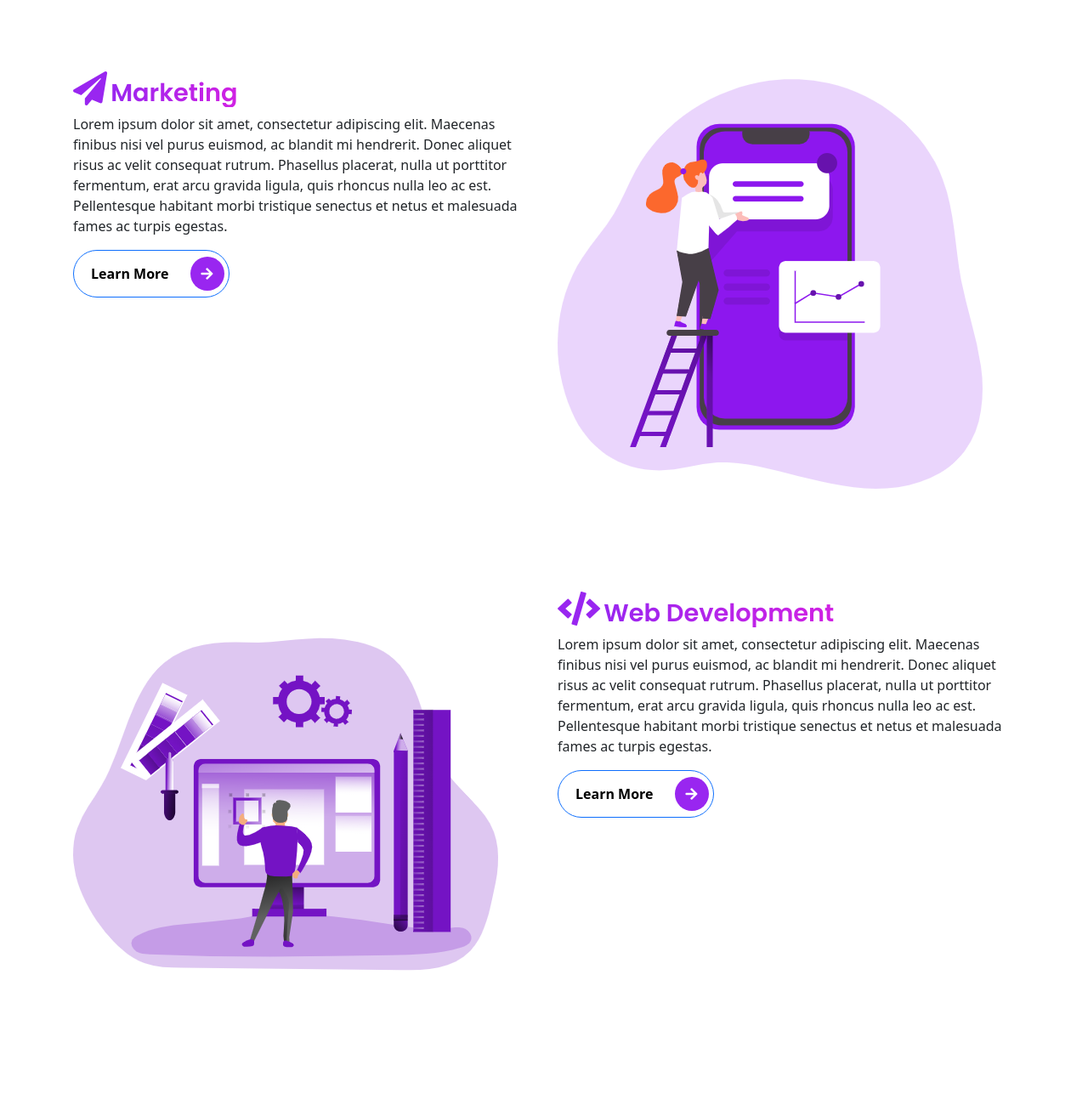
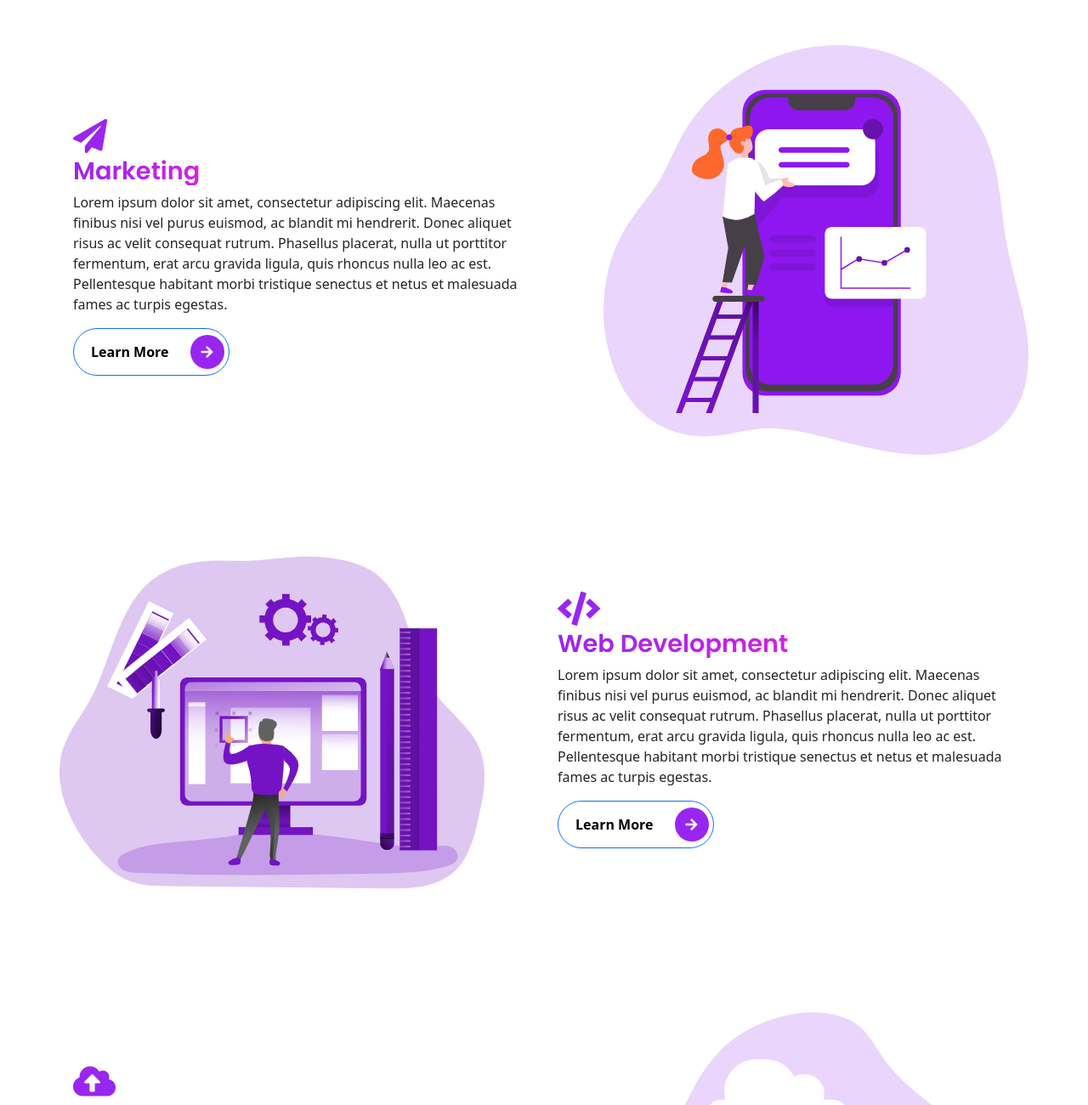
Before and after one commit to mriccelli75/bootstrap_5_practice, a website: page index.html in a window 1280 px wide. Shown: the part 1380-2680 px from the top of the page at 85% size. Drawn offline with nearby package versions, Linux system fonts and the light colour scheme.

Commit message:
markup for the services section

```diff
--- a/index.html
+++ b/index.html
@@ -150,7 +150,7 @@
     <div class="row">
       <div class="col-lg-6 col-md-6 col-sm-12 col-xs-12 services mt-4">
         <div class="services_content">
-          <div class="icon fas fa-paper-plane"></div>
+          <div class="icon d-block fas fa-paper-plane"></div>
           <h3 class="display-3--title mt-1">Marketing</h3>
           <p class="ih-lg">
             Lorem ipsum dolor sit amet, consectetur adipiscing elit. Maecenas finibus nisi vel purus euismod, ac blandit mi hendrerit. Donec aliquet risus ac velit consequat rutrum. Phasellus placerat, nulla ut porttitor fermentum, erat arcu gravida ligula, quis rhoncus nulla leo ac est. Pellentesque habitant morbi tristique senectus et netus et malesuada fames ac turpis egestas.
@@ -158,22 +158,22 @@
           <button type="button" class="rounded-pill btn-rounded border-primary">Learn More<span><i class="fas fa-arrow-right"></i></span></button>
         </div>
       </div>
-      <div class="col-lg-6 col-md-6 col-sm-12 col-xs-12 services mt-4">
-        <div class="services_content">
+      <div class="col-lg-6 col-md-6 col-sm-12 col-xs-12 services mt-4 text-end">
+        <div class="services_pic">
           <img src="images/services/service-1.png" alt="marketing" class="img-fluid">
         </div>
       </div>
     </div>
     <!-- /// start the web development content /// -->
     <div class="row">
-      <div class="col-lg-6 col-md-6 col-sm-12 col-xs-12 services mt-4">
-       <div class="services_content">
+      <div class="col-lg-6 col-md-6 col-sm-12 col-xs-12 services mt-4 text-start">
+       <div class="services_pic">
          <img src="images/services/service-2.png" alt="web development" class="img-fluid">
        </div>
       </div>
       <div class="col-lg-6 col-md-6 col-sm-12 col-xs-12 services mt-4">
         <div class="services_content">
-          <div class="icon fas fa-code"></div>
+          <div class="icon d-block fas fa-code"></div>
           <h3 class="display-3--title mt-1">Web Development</h3>
           <p class="ih-lg">
             Lorem ipsum dolor sit amet, consectetur adipiscing elit. Maecenas finibus nisi vel purus euismod, ac blandit mi hendrerit. Donec aliquet risus ac velit consequat rutrum. Phasellus placerat, nulla ut porttitor fermentum, erat arcu gravida ligula, quis rhoncus nulla leo ac est. Pellentesque habitant morbi tristique senectus et netus et malesuada fames ac turpis egestas.
@@ -187,7 +187,7 @@
      <div class="row">
       <div class="col-lg-6 col-md-6 col-sm-12 col-xs-12 services mt-4">
         <div class="services_content">
-          <div class="icon fas fa-cloud-upload-alt"></div>
+          <div class="icon d-block fas fa-cloud-upload-alt"></div>
           <h3 class="display-3--title mt-1">Cloud Hosting</h3>
           <p class="ih-lg">
             Lorem ipsum dolor sit amet, consectetur adipiscing elit. Maecenas finibus nisi vel purus euismod, ac blandit mi hendrerit. Donec aliquet risus ac velit consequat rutrum. Phasellus placerat, nulla ut porttitor fermentum, erat arcu gravida ligula, quis rhoncus nulla leo ac est. Pellentesque habitant morbi tristique senectus et netus et malesuada fames ac turpis egestas.
@@ -195,8 +195,8 @@
           <button type="button" class="rounded-pill btn-rounded border-primary">Learn More<span><i class="fas fa-arrow-right"></i></span></button>
         </div>
       </div>
-      <div class="col-lg-6 col-md-6 col-sm-12 col-xs-12 services mt-4">
-        <div class="services_content">
+      <div class="col-lg-6 col-md-6 col-sm-12 col-xs-12 services mt-4 text-end">
+        <div class="services_pic">
           <img src="images/services/service-3.png" alt="cloud hosting" class="img-fluid">
         </div>
       </div>
--- a/scss/sections/_services.scss
+++ b/scss/sections/_services.scss
@@ -1,14 +1,20 @@
 @use '../custom' as *;
+
+
 .services {
     position: relative;
     padding: 1rem 0;
 
     &_content {
         padding: 1rem;
-        margin-top: 1.5rem;
+        margin-top: 5rem;
     }
     .icon {
         font-size: 2.5rem;
         color: $primary;
     }
+    &_pic {
+        max-width: 100%;
+    }
+
 }
```
Also changed, not shown: assets/css/style.css, 1 other file.
